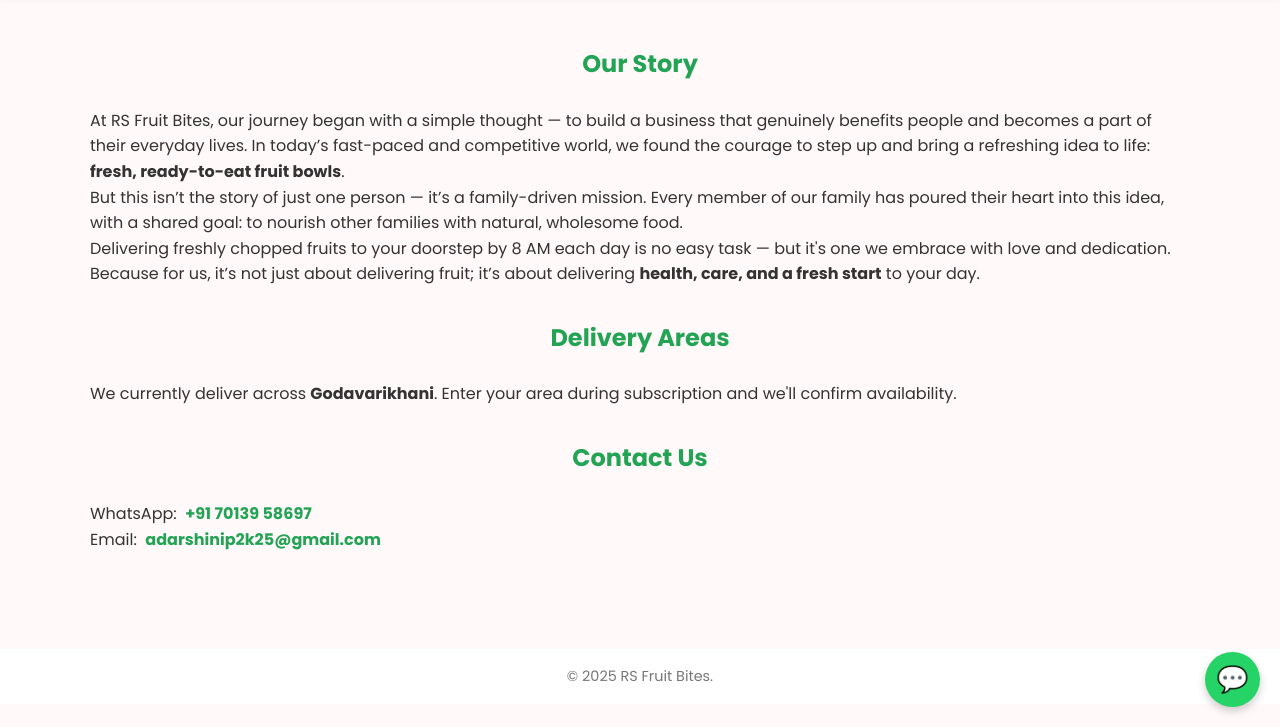
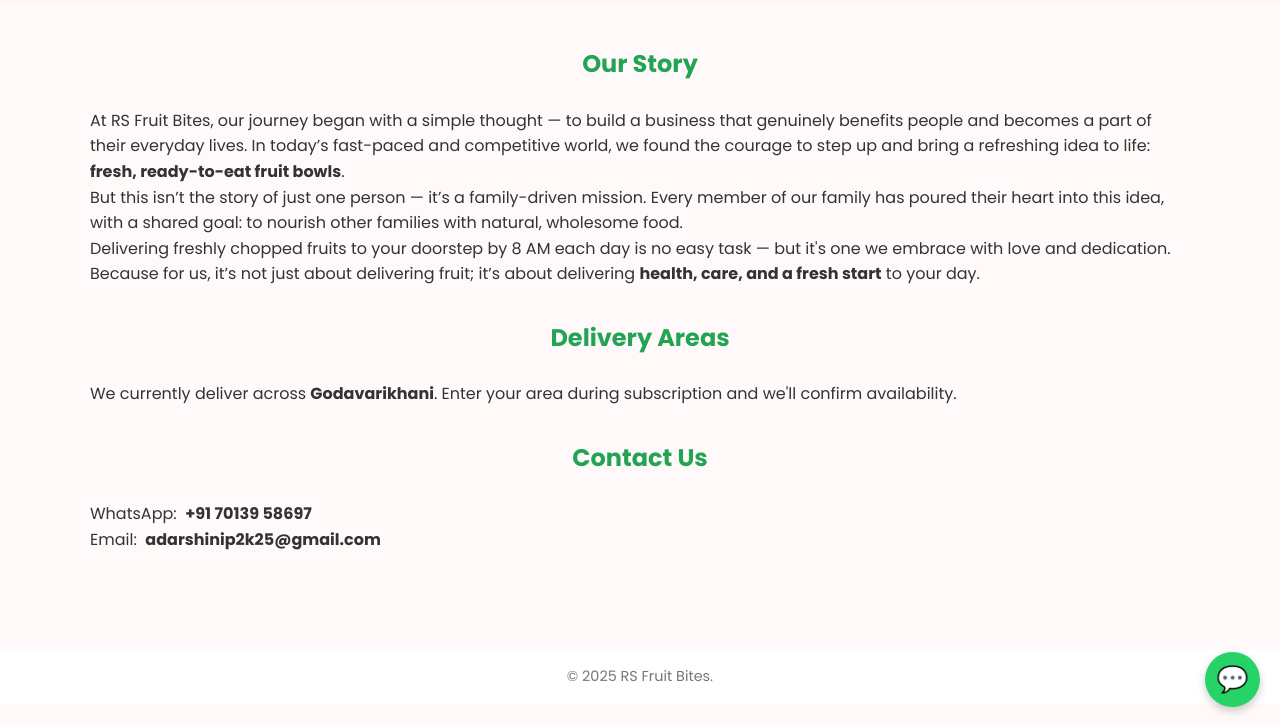
Before and after one commit to Adarshinivarma05/rs-fruit-bytes, a plain HTML site: page about.html in a window 1280 px wide. Shown: the part 73-800 px from the top of the page. Drawn offline with Linux system fonts and the light colour scheme.

```diff
--- a/about.html
+++ b/about.html
@@ -14,7 +14,7 @@
     <!-- Custom highlight style for contact links -->
     <style>
       .contact-link {
-        color: var(--green);
+        color: var(--blue);
         font-weight: 700;
         text-decoration: none;
         transition: color 0.2s ease;
```
